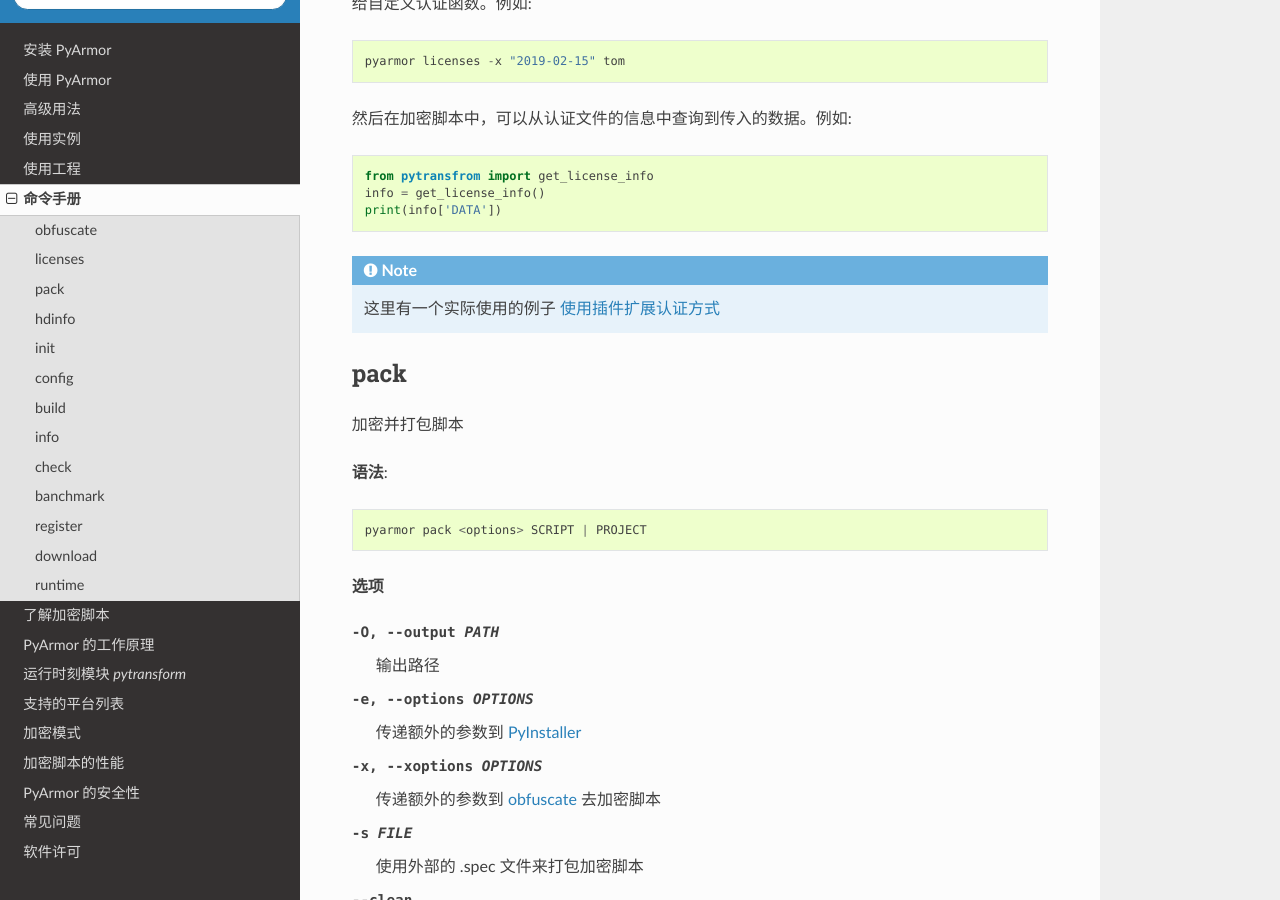
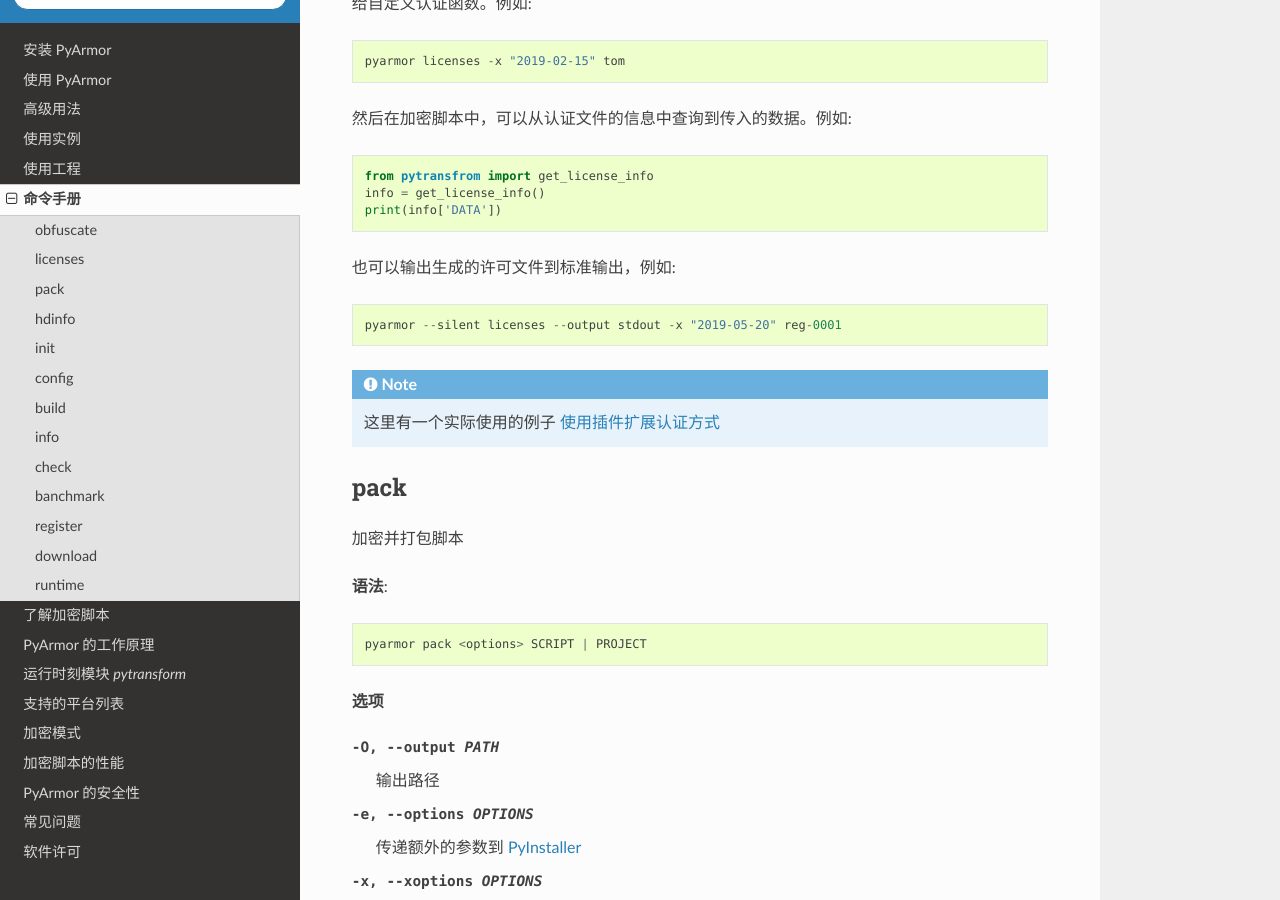
Before and after one commit to dashingsoft/pyarmor-docs-zh, a Sphinx documentation site: the page built from docs/man.rst, in a window 1280 px wide and 900 px high, scrolled down 7694 px. Built offline with Sphinx 7.4.7 and the Read the Docs theme 2.0.0, drawn with Linux system fonts in a browser that asks for light colours; some of the changed text lies outside the part shown.

Commit message:
Support output license to stdout

```diff
--- a/docs/man.rst
+++ b/docs/man.rst
@@ -255,7 +255,7 @@
 
 **选项**
 
--O OUTPUT, --output OUTPUT            输出路径
+-O OUTPUT, --output OUTPUT            输出路径，可以为 stdout 或者 stderr
 -e YYYY-MM-DD, --expired YYYY-MM-DD   加密脚本的有效期
 -d SN, --bind-disk SN                 绑定加密脚本到硬盘序列号
 -4 IPV4, --bind-ipv4 IPV4             绑定加密脚本到指定IP地址
@@ -297,6 +297,10 @@
     from pytransfrom import get_license_info
     info = get_license_info()
     print(info['DATA'])
+
+也可以输出生成的许可文件到标准输出，例如::
+
+    pyarmor --silent licenses --output stdout -x "2019-05-20" reg-0001
 
 .. note::
 
```
